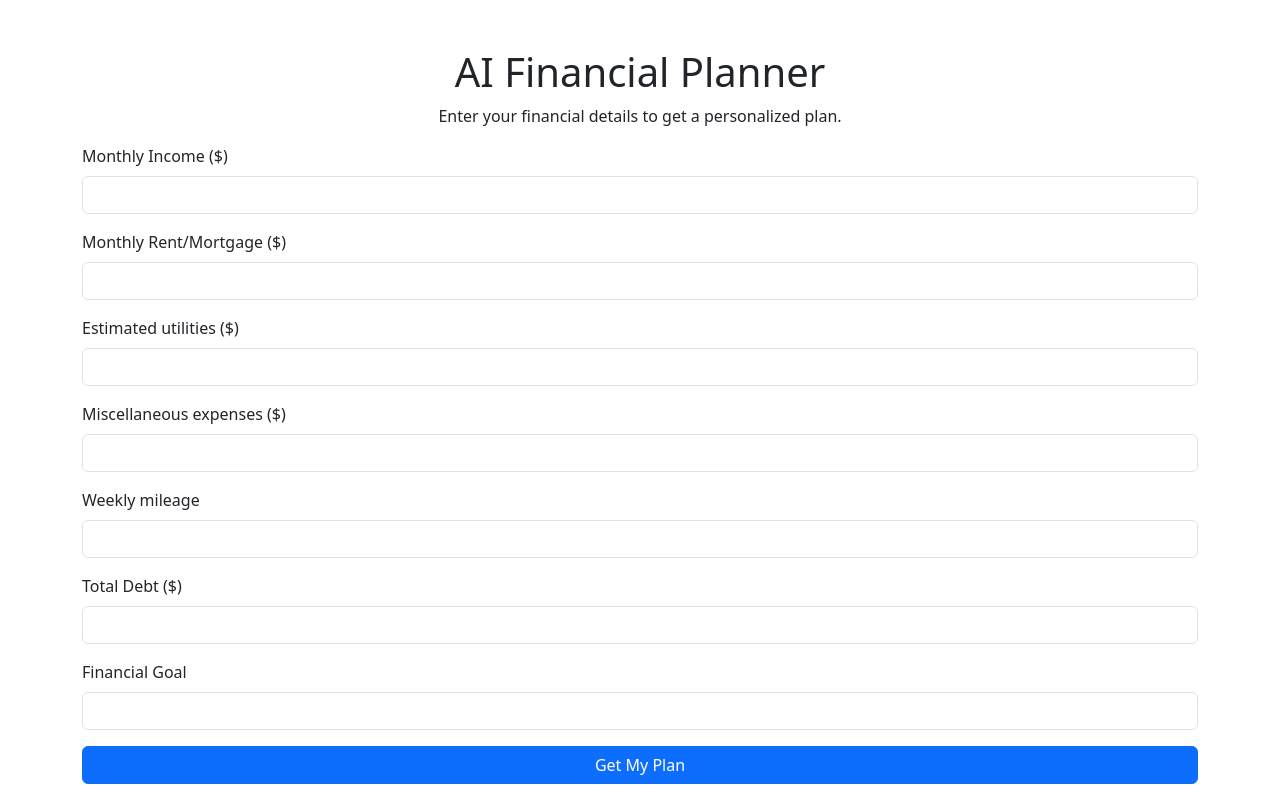
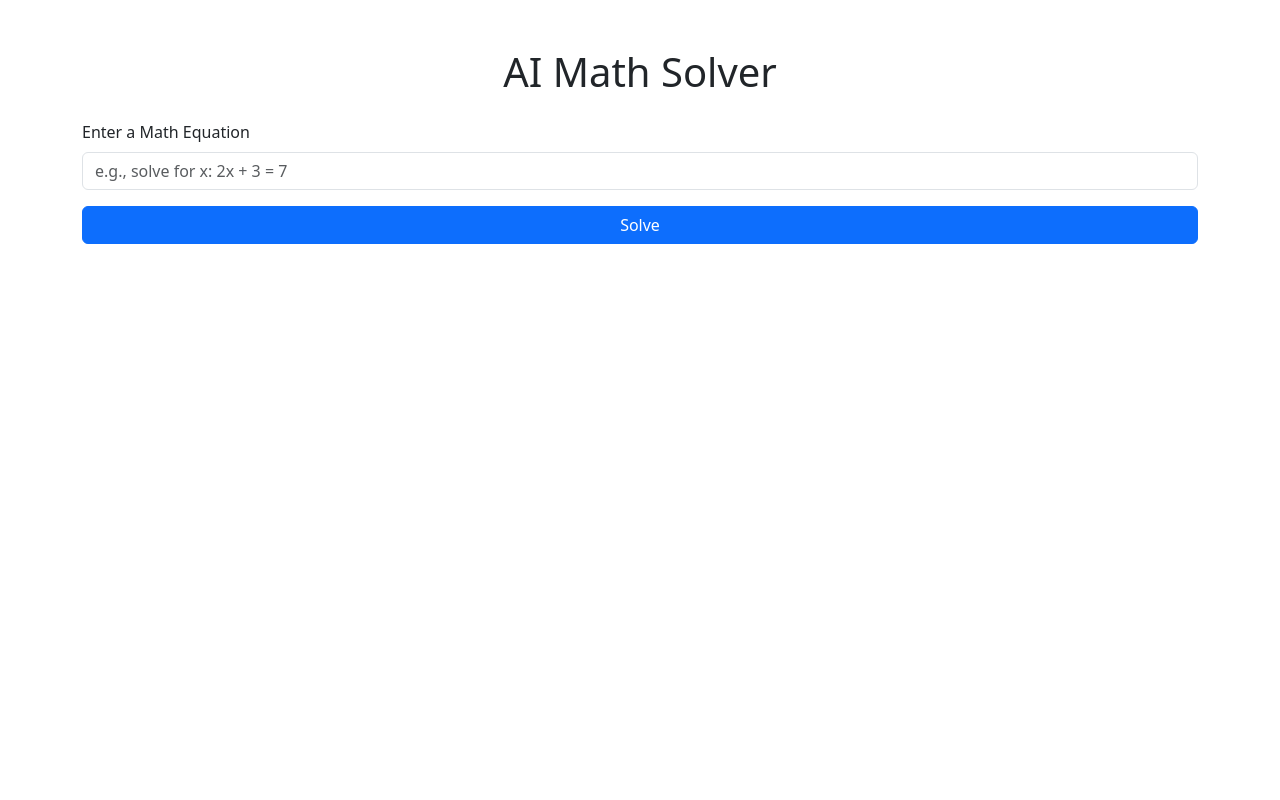
Before and after one commit to jacobsherlin/ai-financial-planner, a Flask app: page / in a window 1280 px wide. Run offline with Flask 3, Linux system fonts and the light colour scheme.

Commit message:
Update index.html

```diff
--- a/templates/index.html
+++ b/templates/index.html
@@ -3,11 +3,10 @@
 <head>
     <meta charset="UTF-8">
     <meta name="viewport" content="width=device-width, initial-scale=1.0">
-    <title>AI Financial Planner</title>
+    <title>AI Math Solver</title>
     <link href="https://cdn.jsdelivr.net/npm/bootstrap@5.3.0/dist/css/bootstrap.min.css" rel="stylesheet">
     <link rel="stylesheet" href="{{ url_for('static', filename='css/styles.css') }}">
     <style>
-        /* Optional: Better styles for loading screen */
         #loading-screen {
             position: fixed;
             width: 100%;
@@ -29,112 +28,40 @@
         <div class="spinner-border text-primary" role="status" style="width: 4rem; height: 4rem;">
             <span class="visually-hidden">Loading...</span>
         </div>
-        <p class="mt-3">Generating your financial plan...</p>
+        <p class="mt-3">Solving your equation...</p>
     </div>
 
     <div class="container mt-5">
-        <h1 class="text-center">AI Financial Planner</h1>
-        <p class="text-center">Enter your financial details to get a personalized plan.</p>
+        <h1 class="text-center mb-4">AI Math Solver</h1>
         <form method="POST" action="/">
             <div class="mb-3">
-                <label for="income" class="form-label">Monthly Income ($)</label>
-                <input type="text" class="form-control" id="income" name="income" required>
+                <label for="equation" class="form-label">Enter a Math Equation</label>
+                <input type="text" class="form-control" id="equation" name="equation" placeholder="e.g., solve for x: 2x + 3 = 7" required>
             </div>
-            <div class="mb-3">
-                <label for="rent" class="form-label">Monthly Rent/Mortgage ($)</label>
-                <input type="text" class="form-control" id="rent" name="rent" required>
+            <button type="submit" class="btn btn-primary w-100">Solve</button>
+        </form>
+
+        {% if plan %}
+        <div class="mt-5">
+            <h3>Result:</h3>
+            <div class="border p-3 bg-light rounded">
+                <pre style="white-space: pre-wrap;">{{ plan }}</pre>
             </div>
-            <div class="mb-3">
-                <label for="utilities" class="form-label">Estimated utilities ($)</label>
-                <input type="text" class="form-control" id="utilities" name="utilities" required>
-            </div>
-            <div class="mb-3">
-                <label for="misc" class="form-label">Miscellaneous expenses ($)</label>
-                <input type="text" class="form-control" id="misc" name="misc" required>
-            </div>
-            <div class="mb-3">
-                <label for="travel" class="form-label">Weekly mileage</label>
-                <input type="text" class="form-control" id="travel" name="travel" required>
-            </div>
-            <div class="mb-3">
-                <label for="debt" class="form-label">Total Debt ($)</label>
-                <input type="text" class="form-control" id="debt" name="debt" required>
-            </div>
-            <div class="mb-3">
-                <label for="goal" class="form-label">Financial Goal</label>
-                <input type="text" class="form-control" id="goal" name="goal" required>
-            </div>
-            <button type="submit" class="btn btn-primary w-100">Get My Plan</button>
-        </form>
+        </div>
+        {% endif %}
     </div>
 
     <script>
-        // Function to format number as currency
-        function formatCurrency(input) {
-            let value = input.value.replace(/[^0-9]/g, '');
-            if (value) {
-                let num = parseInt(value);
-                input.value = '$' + num.toLocaleString('en-US');
-            } else {
-                input.value = '';
-            }
-        }
-
-        // Function to clean values before submission
-        function cleanCurrency(value) {
-            return value.replace(/[^0-9]/g, '');
-        }
-
         const form = document.querySelector('form');
         const loadingScreen = document.getElementById('loading-screen');
-        const incomeInput = document.getElementById('income');
-        const rentInput = document.getElementById('rent');
-        const utilitiesInput = document.getElementById('utilities');
-        const miscInput = document.getElementById('misc');
-        const debtInput = document.getElementById('debt');
-
-        [incomeInput, rentInput, debtInput, utilitiesInput, miscInput].forEach(input => {
-            input.addEventListener('input', () => {
-                if (input.id === 'debt' && input.value.toLowerCase() === 'none') return;
-                formatCurrency(input);
-            });
-        });
 
         form.addEventListener('submit', function (e) {
-            incomeInput.value = cleanCurrency(incomeInput.value);
-            rentInput.value = cleanCurrency(rentInput.value);
-            if (debtInput.value.toLowerCase() !== 'none') {
-                debtInput.value = cleanCurrency(debtInput.value);
-            }
-
-            const income = cleanCurrency(incomeInput.value);
-            const rent = cleanCurrency(rentInput.value);
-            const utilities = cleanCurrency(utilitiesInput.value);
-            const misc = cleanCurrency(miscInput.value);
-            const debt = debtInput.value.toLowerCase() === 'none' ? 'none' : cleanCurrency(debtInput.value);
-
-            if (!income || isNaN(income) || income <= 0) {
+            const input = document.getElementById('equation').value.trim();
+            if (!input) {
                 e.preventDefault();
-                alert('Please enter a valid number for income.');
+                alert("Please enter a math equation.");
                 return;
             }
-            if (!rent || isNaN(rent) || rent <= 0) {
-                e.preventDefault();
-                alert('Please enter a valid number for rent.');
-                return;
-            }
-            if (!utilities || isNaN(utilities) || utilities <= 0) {
-                e.preventDefault();
-                alert('Please enter a valid number for utilities.');
-                return;
-            }
-            if (!misc || isNaN(misc) || misc <= 0) {
-                e.preventDefault();
-                alert('Please enter a valid number for miscelaneous.');
-                return;
-            }
-
-            // ✅ Show loading screen if validation passes
             loadingScreen.style.display = 'flex';
         });
     </script>
```
